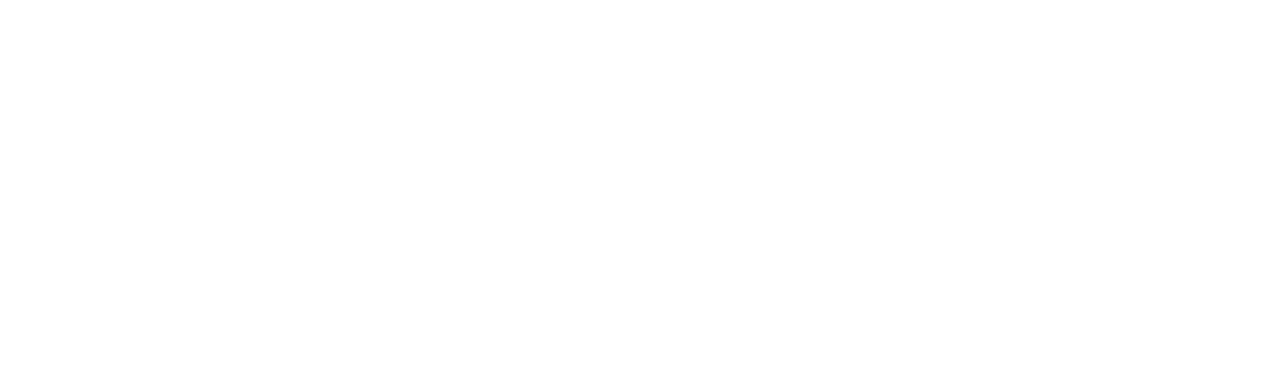
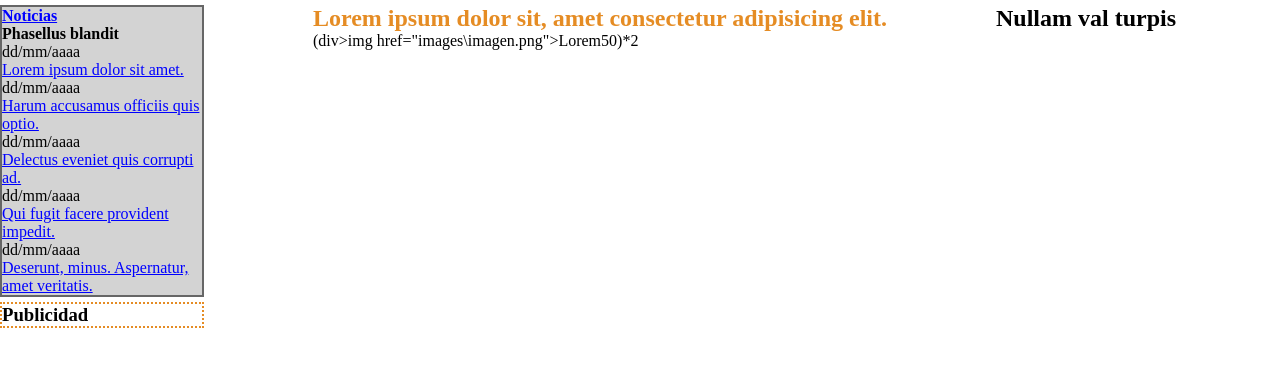
Before and after one commit to escula/interfaces, a plain HTML site: page index.html in a window 1280 px wide. Drawn offline with Linux system fonts and the light colour scheme.

Commit message:
algunos cambios realizados

```diff
--- a/index.html
+++ b/index.html
@@ -9,6 +9,60 @@
     <script src='main.js'></script>
 </head>
 <body>
+    <header></header>
+    <main>
+        <article>
+            <header><h1>Lorem ipsum dolor sit, amet consectetur adipisicing elit.</h1></header>
+        </article>
+        <article>
+            <header><h1></h1></header>
+        </article>
+        (div>img href="images\imagen.png">Lorem50)*2
+    </main>
 
+    <aside class="left-aside">
+        <header><h2><a href="">Noticias</a></h2></header>
+        <section class="noticias">
+            <header><h2>Phasellus blandit</h2></header>
+            <ol>
+                <!-- (li>p{dd/mm/aaaa}+a>lorem5)*5 -->
+                <li>
+                    <p>dd/mm/aaaa</p>
+                    <a href="">Lorem ipsum dolor sit amet.</a>
+                </li>
+                <li>
+                    <p>dd/mm/aaaa</p>
+                    <a href="">Harum accusamus officiis quis optio.</a>
+                </li>
+                <li>
+                    <p>dd/mm/aaaa</p>
+                    <a href="">Delectus eveniet quis corrupti ad.</a>
+                </li>
+                <li>
+                    <p>dd/mm/aaaa</p>
+                    <a href="">Qui fugit facere provident impedit.</a>
+                </li>
+                <li>
+                    <p>dd/mm/aaaa</p>
+                    <a href="">Deserunt, minus. Aspernatur, amet veritatis.</a>
+                </li>
+
+
+
+            </ol>
+        </section>
+    </aside>
+    <aside class="right-aside">
+
+        <section class="enlaces-relacionados">
+            <header><h2>Nullam val turpis</h2></header>
+        </section>
+    </aside>
+    <section class="publi-aside">
+        <header><h3>Publicidad</h3></header>
+    </section>
+    <footer>
+
+    </footer>
 </body>
 </html>
--- a/main.css
+++ b/main.css
@@ -5,18 +5,30 @@
     --naranja:#E58C24;
     --azul:#3C74E6;
     --verde-pistacho:#CAE646;
+    --noticias-background:lightgray
 }
 *{
     margin:0px;
     padding: 0px;
 }
+a{
+    color: blue;
+}
 body{
     height: 100%;
     width: 100vw;
     display: grid;
-
+    grid-template-columns: auto 1fr auto;
+    grid-template-rows: repeat(4,1fr);
+    grid-template:
+    "header header header"
+    "noticias principal columna-derecha"
+    "publicidad principal columna-derecha"
+    "footer footer footer";
+    gap: 5px;
 }
 header{
+    grid-area:header;
     display: block;
     .header-principal{
         display: flex;
@@ -33,21 +45,38 @@ header{
     }
 }
 .left-aside{
-
+    grid-area:noticias;
+    min-width: 150px;
+    max-width: 200px;
+    background-color: var(--noticias-background);
+    border: 2px solid var(--gris-oscuro);
+    & header{
+        & h2{
+            font-size: 1em;
+        }
+    }
+}
+.publi-aside{
+    grid-area:publicidad;
+    background-color: transparent;
+    border: 2px dotted var(--naranja);
+    min-width: 150px;
+    max-width: 200px;
 }
 .right-aside{
-
-}
-.publi-aside{
+    grid-area:columna-derecha;
+    min-width: 150px;
+    max-width: 200px;
 
 }
 
 main{
+    grid-area:principal;
     width:100%;
     height: 100%;
     display: block;
     & article{
-        & h2{
+        & h1{
             color: var(--naranja);
         }
         & div{
@@ -64,6 +93,7 @@ main{
     }
 }
 footer{
+    grid-area:footer;
     display: flex;
     flex-flow: row wrap;
     justify-content: flex-start;
```
